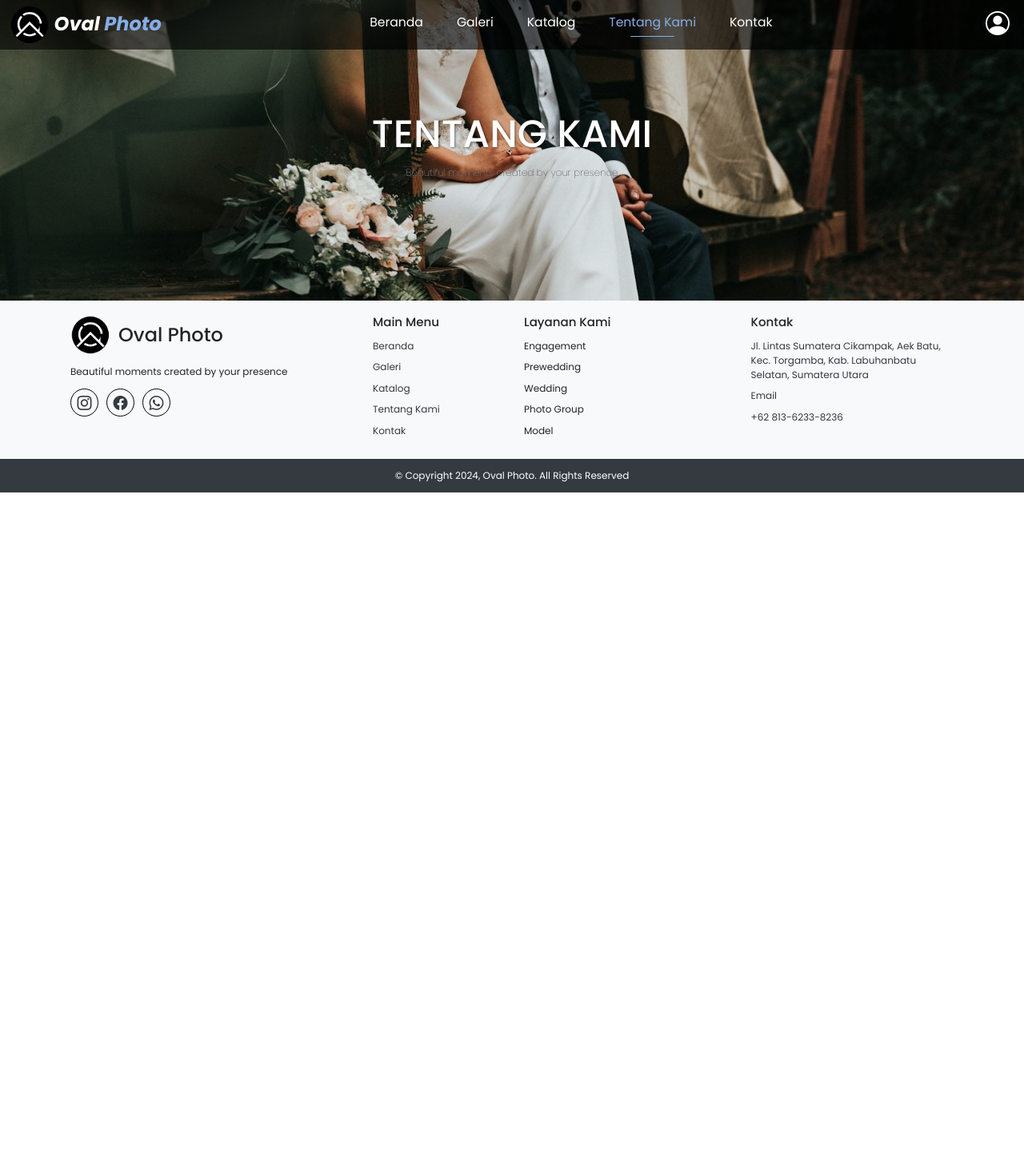
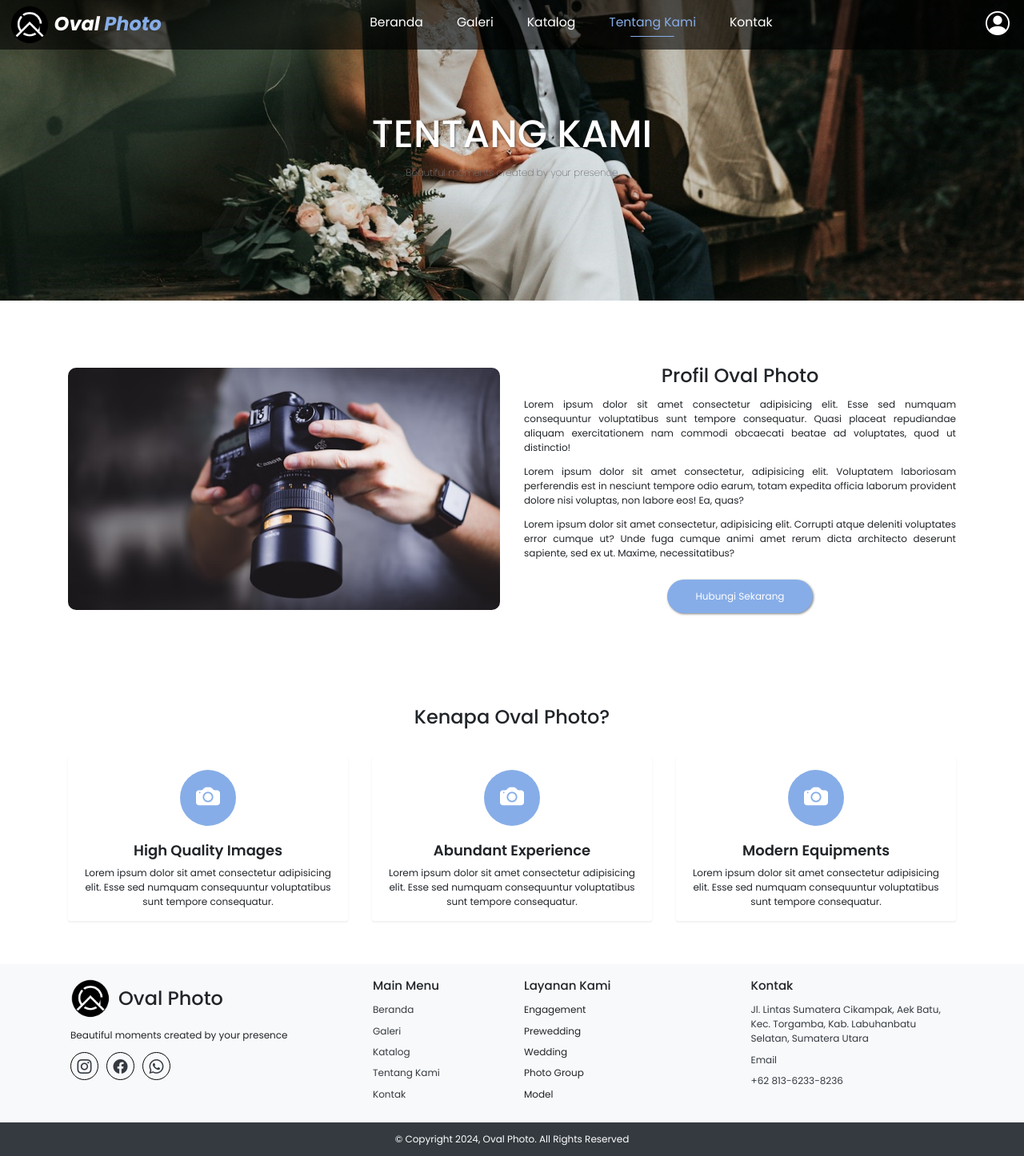
Before and after one commit to mutiarajeni/Skripsi, a Flask app: page /tentang-kami in a window 1280 px wide. Shown: the whole page at 80% size. Before the commit the page ends 616 px from the top, so only its background shows below. Run offline with Flask 3, Linux system fonts and the light colour scheme; some libraries are stand-ins or nearby versions.

Commit message:
tentang kami

```diff
--- a/static/css/style.css
+++ b/static/css/style.css
@@ -285,6 +285,68 @@ footer ul li {
   border-radius: 2rem;
   box-shadow: 1px 1px 3px rgba(1, 1, 3, 0.5);
 }
+
+/* TENTANG KAMI */
+.about-section {
+  padding: 60px 0;
+}
+
+.about-section img {
+  width: 100%;
+  height: auto;
+  border-radius: 10px;
+}
+
+.about-text {
+  padding: 20px;
+}
+
+.contact-button {
+  font-size: 1rem;
+  margin-top: 1rem;
+  color: #fff;
+  background-color: var(--color);
+  display: inline-block;
+  padding: 1rem 3rem;
+  border-radius: 2rem;
+  box-shadow: 1px 1px 3px rgba(1, 1, 3, 0.5);
+}
+
+@media (max-width: 768px) {
+  .about-text {
+    text-align: center;
+  }
+}
+
+/* kenapa */
+.custom-card {
+  border-radius: 15px;
+  transition: transform 0.3s, box-shadow 0.3s;
+}
+
+.custom-card:hover {
+  transform: translateY(-10px);
+  box-shadow: 0 10px 20px rgba(0, 0, 0, 0.2);
+}
+
+.icon-circle {
+  width: 70px;
+  height: 70px;
+  background-color: var(--color);
+  border-radius: 50%;
+  display: flex;
+  align-items: center;
+  justify-content: center;
+  color: #fff;
+  font-size: 30px;
+}
+
+.card-title {
+  font-size: 1.5rem;
+  font-weight: 600;
+  margin-top: 20px;
+}
+
 /*
 -
 -
--- a/templates/user/tentang_kami.html
+++ b/templates/user/tentang_kami.html
@@ -6,4 +6,91 @@
     <p>Beautiful moments created by your presence</p>
   </div>
 </header>
+
+<!-- Profil -->
+<div class="container about-section">
+  <div class="row align-items-center">
+    <div class="col-md-6">
+      <img src="static/img/tentang-kami.jpg" alt="Gambar Tentang Kami" />
+    </div>
+    <div class="col-md-6 about-text" style="text-align: justify">
+      <h2 class="fw-bold mb-3 text-center">Profil Oval Photo</h2>
+      <p>
+        Lorem ipsum dolor sit amet consectetur adipisicing elit. Esse sed
+        numquam consequuntur voluptatibus sunt tempore consequatur. Quasi
+        placeat repudiandae aliquam exercitationem nam commodi obcaecati beatae
+        ad voluptates, quod ut distinctio!
+      </p>
+      <p>
+        Lorem ipsum dolor sit amet consectetur, adipisicing elit. Voluptatem
+        laboriosam perferendis est in nesciunt tempore odio earum, totam
+        expedita officia laborum provident dolore nisi voluptas, non labore eos!
+        Ea, quas?
+      </p>
+      <p>
+        Lorem ipsum dolor sit amet consectetur, adipisicing elit. Corrupti atque
+        deleniti voluptates error cumque ut? Unde fuga cumque animi amet rerum
+        dicta architecto deserunt sapiente, sed ex ut. Maxime, necessitatibus?
+      </p>
+      <div class="d-flex justify-content-center">
+        <a
+          href="https://wa.me/+6281362338236"
+          class="contact-button"
+          target="_blank"
+          >Hubungi Sekarang</a
+        >
+      </div>
+    </div>
+  </div>
+</div>
+
+<!-- kenapa? -->
+<div class="container my-5">
+  <h2 class="text-center mb-5">Kenapa Oval Photo?</h2>
+  <div class="row">
+    <div class="col-12 col-md-4 mb-4">
+      <div class="card text-center border-0 shadow-sm custom-card">
+        <div class="card-body">
+          <div class="icon-circle mx-auto mb-3">
+            <i class="bi bi-camera-fill fs-2"></i>
+          </div>
+          <h4 class="card-title">High Quality Images</h4>
+          <p class="card-text">
+            Lorem ipsum dolor sit amet consectetur adipisicing elit. Esse sed
+            numquam consequuntur voluptatibus sunt tempore consequatur.
+          </p>
+        </div>
+      </div>
+    </div>
+    <div class="col-12 col-md-4 mb-4">
+      <div class="card text-center border-0 shadow-sm custom-card">
+        <div class="card-body">
+          <div class="icon-circle mx-auto mb-3">
+            <i class="bi bi-camera-fill fs-2"></i>
+          </div>
+          <h4 class="card-title">Abundant Experience</h4>
+          <p class="card-text">
+            Lorem ipsum dolor sit amet consectetur adipisicing elit. Esse sed
+            numquam consequuntur voluptatibus sunt tempore consequatur.
+          </p>
+        </div>
+      </div>
+    </div>
+    <div class="col-12 col-md-4 mb-4">
+      <div class="card text-center border-0 shadow-sm custom-card">
+        <div class="card-body">
+          <div class="icon-circle mx-auto mb-3">
+            <i class="bi bi-camera-fill fs-2"></i>
+          </div>
+          <h4 class="card-title">Modern Equipments</h4>
+          <p class="card-text">
+            Lorem ipsum dolor sit amet consectetur adipisicing elit. Esse sed
+            numquam consequuntur voluptatibus sunt tempore consequatur.
+          </p>
+        </div>
+      </div>
+    </div>
+  </div>
+</div>
+
 {% endblock %}
```
Also changed, not shown: other parts of static/css/style.css (+0 -234 lines), static/img/tentang-kami.jpg (added).
